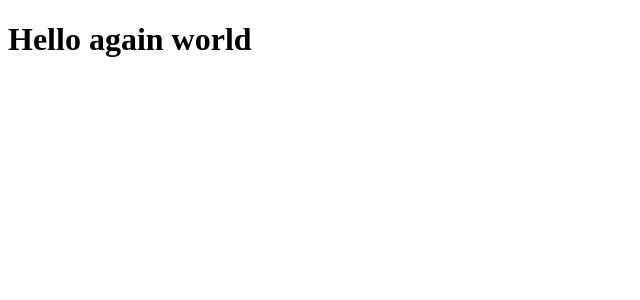
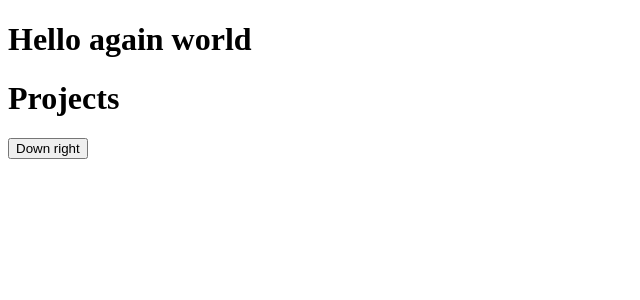
Before and after one commit to MantvydasDirgincius/React-Savarankiskas, a React (Create React App) app: page / in a window 1280 px wide. Shown: the top 300 px of the page, without its empty margins (0-640 px from the left). Built offline with nearby package versions, Linux system fonts and the light colour scheme.

Commit message:
btn works

```diff
--- a/src/App.js
+++ b/src/App.js
@@ -1,9 +1,11 @@
 import './App.css';
+import ProjectTitle from './components/ProjectTitle';
 
 function App() {
   return (
     <div className='App'>
       <h1>Hello again world</h1>
+      <ProjectTitle />
     </div>
   );
 }
--- /dev/null
+++ b/src/components/ProjectTitle.jsx
@@ -0,0 +1,16 @@
+import { useState } from 'react';
+
+export default function ProjectTitle() {
+  const [buttonText, setButtonText] = useState('Down right');
+
+  function changeText() {
+    return buttonText === 'Down right' ? setButtonText('Up left') : setButtonText('Down right');
+  }
+
+  return (
+    <div>
+      <h1>Projects</h1>
+      <button onClick={changeText}> {buttonText}</button>
+    </div>
+  );
+}
```
Also changed, not shown: src/components/Card.jsx (added), src/components/CardList.jsx (added).
